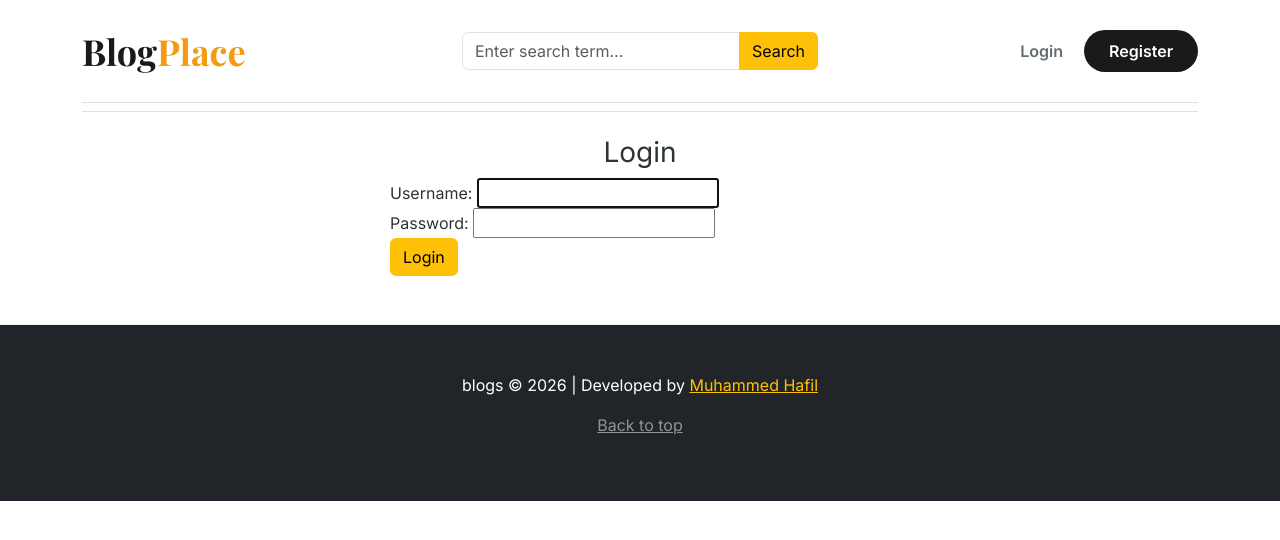
After one commit to hafilpk/Blogplace, a Django app: page /login/ in a window 1280 px wide. The commit adds this page. Shown: the top 540 px of the page. Run offline with Django 5.2, Linux system fonts and the light colour scheme; data that the repository does not hold is empty; some web fonts are replaced.

Commit message:
Created login and logout functionalities

```diff
--- a/main/urls.py
+++ b/main/urls.py
@@ -28,6 +28,8 @@ urlpatterns = [
     path('category/', include('blog.urls')),
     path('blogs/<slug:slug>/', BlogViews.blogs, name="blogs"),
     path('search/', BlogViews.search, name='search'),
-    path('register/', views.registration, name='register')
+    path('register/', views.registration, name='register'),
+    path('login/', views.login, name='login'),
+    path('logout/', views.logout, name='logout'),
 
 ] + static(settings.MEDIA_URL, document_root=settings.MEDIA_ROOT)
--- a/main/views.py
+++ b/main/views.py
@@ -2,6 +2,8 @@
 from django.shortcuts import render, redirect
 from blog.models import Category, Blog
 from .forms import RegistrationForm
+from django.contrib.auth.forms import AuthenticationForm
+from django.contrib import auth
 
 def home(request):
     featured = Blog.objects.filter(is_featured=True, status='Published').order_by('updated_at')
@@ -27,3 +29,24 @@ def registration(request):
         'form': form,
     }
     return render(request, 'register.html', context)
+
+def login(request):
+    if request.method == 'POST':
+        form = AuthenticationForm(request, request.POST)
+        if form.is_valid():
+            username = form.cleaned_data['username']
+            password = form.cleaned_data['password']
+
+            user = auth.authenticate(username=username, password=password)
+            if user is not None:
+                auth.login(request, user)
+            return redirect('home')
+    form = AuthenticationForm()
+    context = {
+        'form': form,
+    }
+    return render(request, 'login.html', context)
+
+def logout(request):
+    auth.logout(request)
+    return redirect('home')
--- a/templates/base.html
+++ b/templates/base.html
@@ -25,10 +25,14 @@
                     </div>
                 </form>
             </div>
+            {% if not user.is_authenticated %}
             <div class="col-4 d-flex justify-content-end align-items-center">
-                <a class="btn btn-login me-2" href="#">Login</a>
+                <a class="btn btn-login me-2" href="{% url "login" %}">Login</a>
                 <a class="btn btn-register" href="{% url 'register' %}">Register</a>
             </div>
+            {% else %}
+            <span><a class="btn btn-logout me-2" href="{% url 'logout' %}">Logout</a></span>
+            {% endif %}
         </div>
     </header>
 
--- /dev/null
+++ b/templates/login.html
@@ -0,0 +1,12 @@
+{% extends 'base.html' %}
+
+{% block content %}
+
+<h3 class="text-center">Login</h3>
+
+<form action="{% url 'login' %}" method="POST" style="width:500px; margin:auto;">
+    {% csrf_token %}
+    {{ form }}
+    <button type="submit" class="btn btn-warning">Login</button>
+</form>
+{% endblock %}
```
